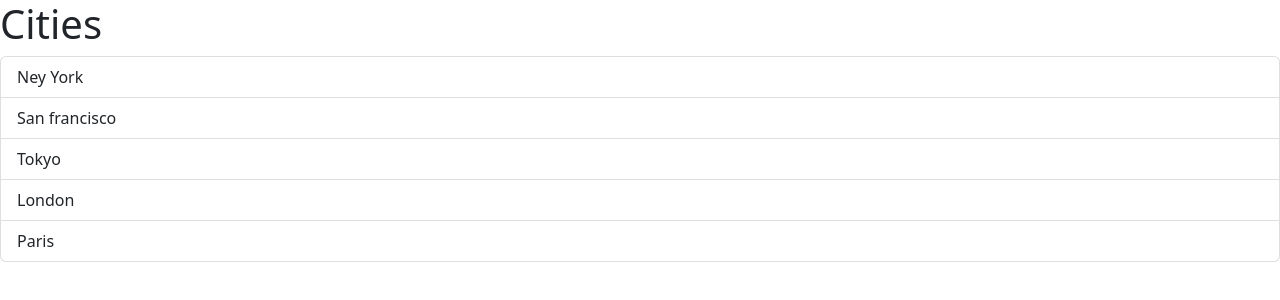
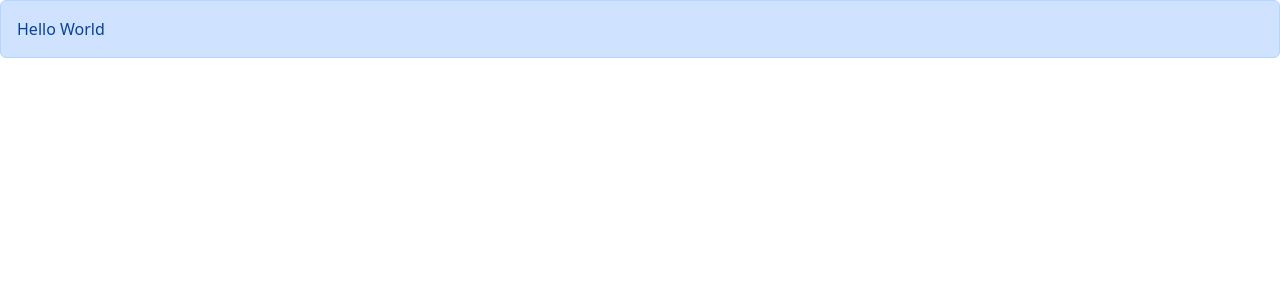
Before and after one commit to pk65arya/First-REACT-APP, a React (Vite) app: page / in a window 1280 px wide. Shown: the top 300 px of the page. Built offline with nearby package versions, Linux system fonts and the light colour scheme.

Commit message:
Passing Cildren

```diff
--- a/src/App.tsx
+++ b/src/App.tsx
@@ -1,18 +1,25 @@
-import ListGroup from "./components/ListGroup";
+//import ListGroup from "./components/ListGroup";
+
+import Alert from "./components/Alert";
 
 function App() {
-  let items = ["Ney York", "San francisco", "Tokyo", "London", "Paris"];
+  // let items = ["Ney York", "San francisco", "Tokyo", "London", "Paris"];
 
-  const handleSelectitem = (item: string) => {
-    console.log(item);
-  };
+  // const handleSelectitem = (item: string) => {
+  //   console.log(item);
+  // };
   return (
+    // <div>
+    //   <ListGroup
+    //     items={items}
+    //     heading="Cities"
+    //     onSelectItem={handleSelectitem}
+    //   />
+    // </div>
     <div>
-      <ListGroup
-        items={items}
-        heading="Cities"
-        onSelectItem={handleSelectitem}
-      />
+      <Alert>
+        Hello <span>World</span>
+      </Alert>
     </div>
   );
 }
--- /dev/null
+++ b/src/components/Alert.tsx
@@ -0,0 +1,11 @@
+import { ReactNode } from "react";
+
+interface Props {
+  children: ReactNode;
+}
+
+const Alert = ({ children }: Props) => {
+  return <div className="alert alert-primary">{children}</div>;
+};
+
+export default Alert;
```
